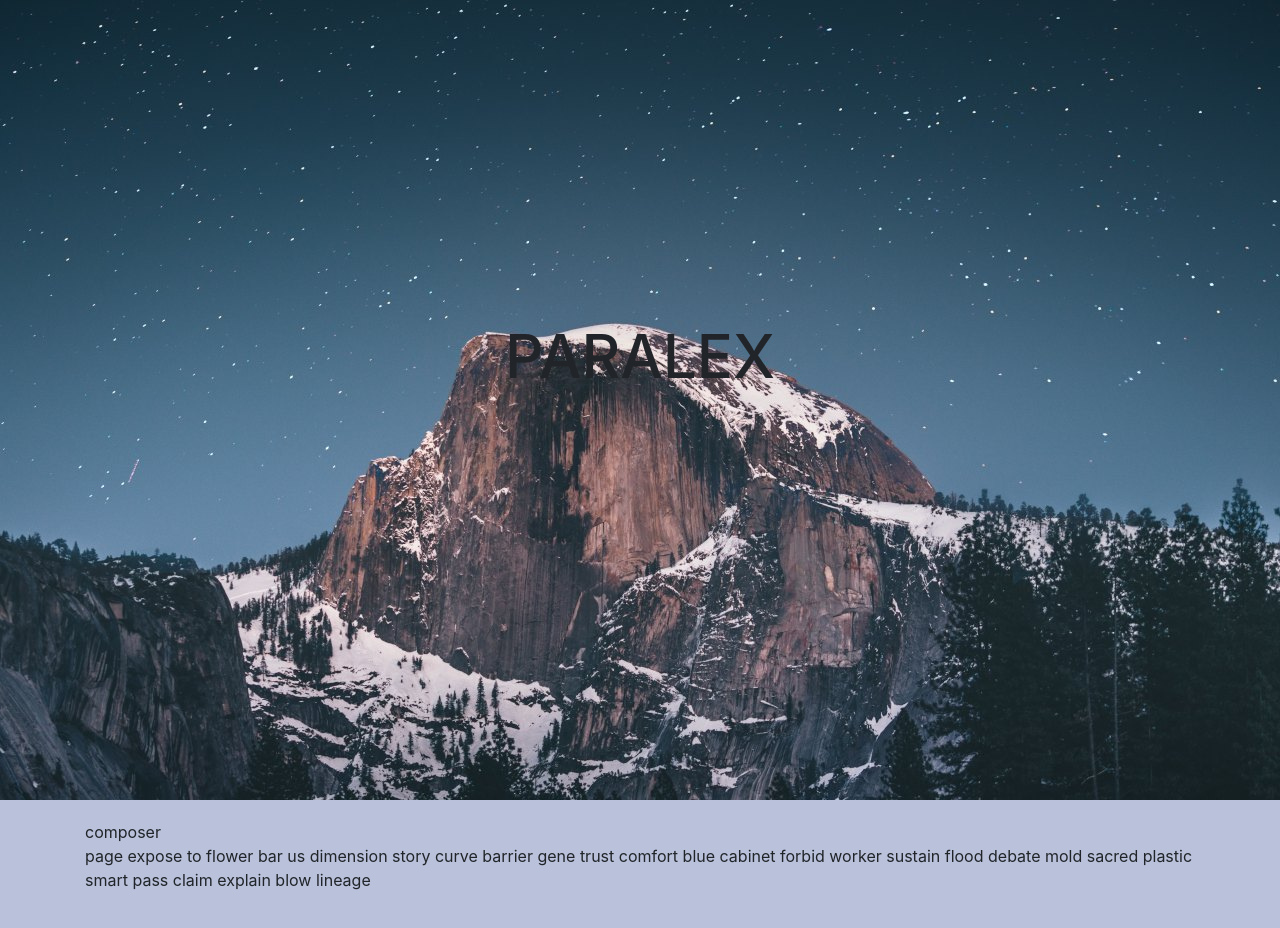
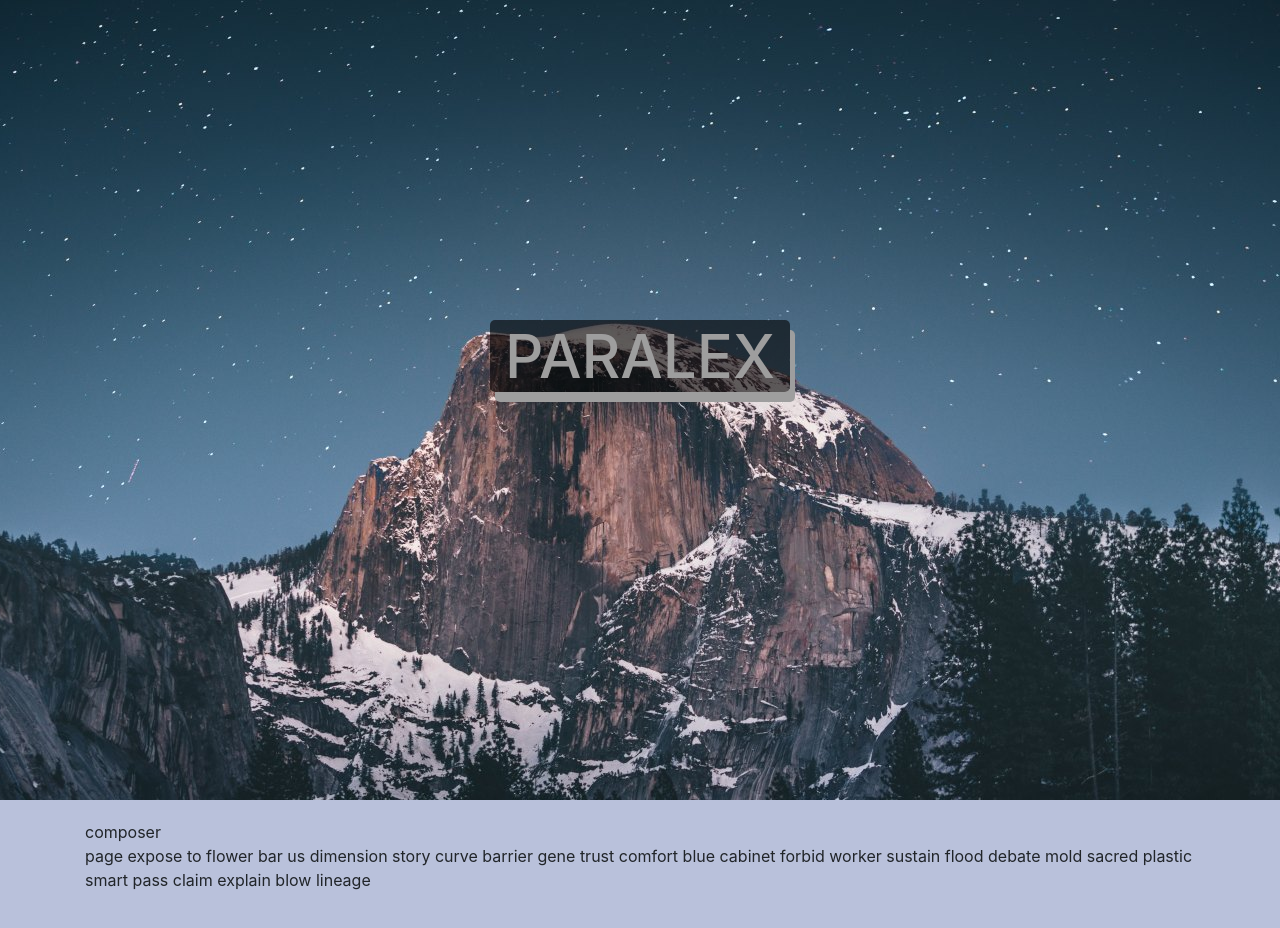
Before and after one commit to andrejcop/ParalexWebsiteTesting, a plain HTML site: page index.html in a window 1280 px wide. Shown: the top 928 px of the page. Drawn offline with nearby package versions, Linux system fonts and the light colour scheme.

Commit message:
h1 improvements

```diff
--- a/index.html
+++ b/index.html
@@ -21,7 +21,7 @@
 
     <div id="paralex1" class="paralex1">
         <div class="h1">
-            <h1>PARALEX</h1>
+            <h1 id="h1">PARALEX</h1>
         </div>
     </div>
     <div class="interior">
--- a/script/script.js
+++ b/script/script.js
@@ -1,11 +1,14 @@
 window.addEventListener("scroll", test);
 var paralex1 = document.getElementById("paralex1");
 var paralex3 = document.getElementById("paralex3");
+var h1 = document.getElementById("h1");
 
 function test() {
     var x = document.documentElement.scrollTop;
-    console.log("translate(0," + x +")");
+
     paralex1.style.backgroundPositionY = -x/3 + "px";
     paralex3.style.backgroundPositionY = -x/3+300 + "px";
+    h1.style.boxShadow = "5px " + (10-x/40) + "px";
+    console.log("5px " + (10 - x/9) + "px");
 
 }
--- a/style/style.scss
+++ b/style/style.scss
@@ -16,6 +16,13 @@ html, body {
 h1 {
     font-size: 60px;
     text-align: center;
+    color: rgb(158, 158, 158);
+    background-color: rgba(0, 0, 0, 0.603);
+    margin: auto;
+    width: 300px;
+    border-radius: 5px;
+    box-shadow: 5px 10px;
+
 }
 
 
```
Also changed, not shown: style/style.css, 1 other file.
